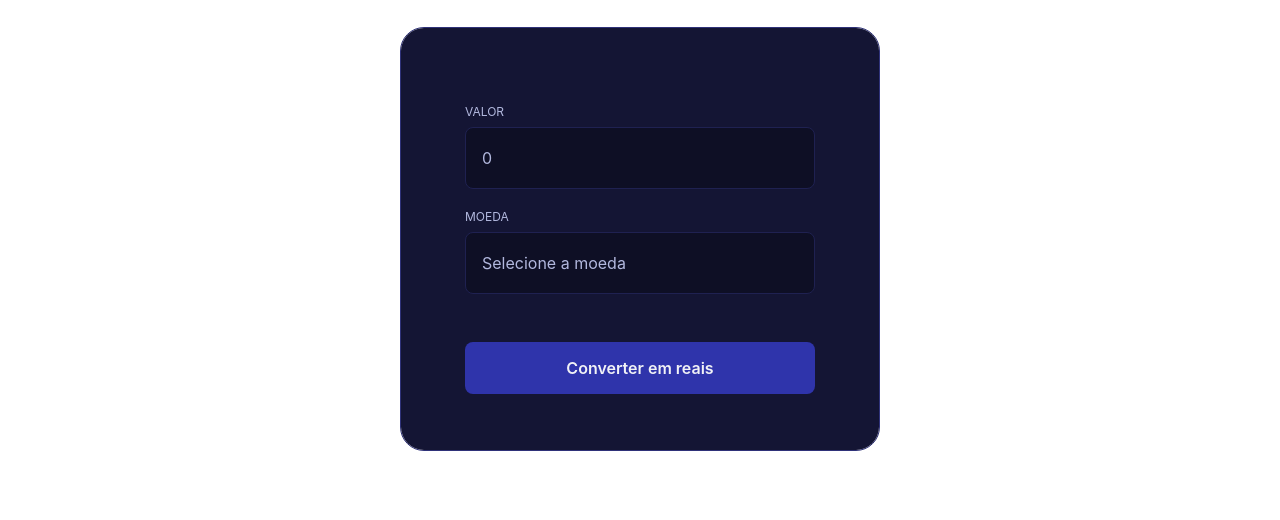
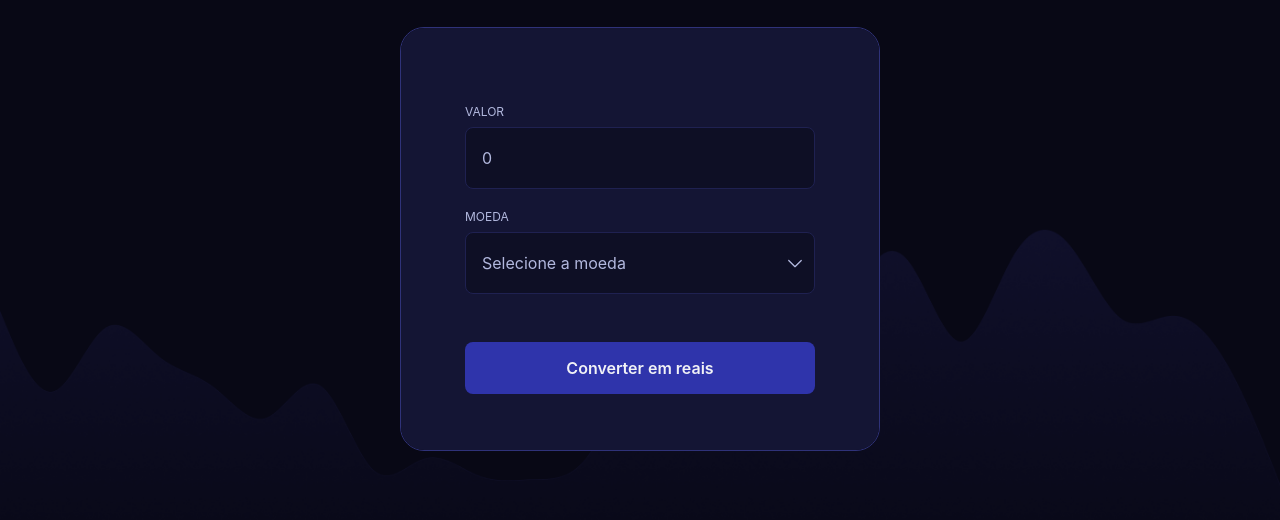
Before and after one commit to marcelodevv/convert-coin, a plain HTML site: page index.html in a window 1280 px wide. Shown: the part 200-720 px from the top of the page. Drawn offline with Linux system fonts and the light colour scheme.

Commit message:
fix: image source path for background and chevron in styles.css

```diff
--- a/styles.css
+++ b/styles.css
@@ -25,7 +25,7 @@ body {
   width: 100%;
   height: 100vh;
 
-  background-image: url("./img/bg.png");
+  background-image: url("bg.png");
   background-size: contain;
 
   display: flex;
@@ -83,7 +83,7 @@ select {
   -webkit-appearance: none;
   appearance: none;
 
-  background: url("./img/chevron-down.svg") no-repeat;
+  background: url("chevron-down.svg") no-repeat;
   background-position: calc(100% - 0.75rem) center !important;
   background-color: #0e0f25;
 
```
